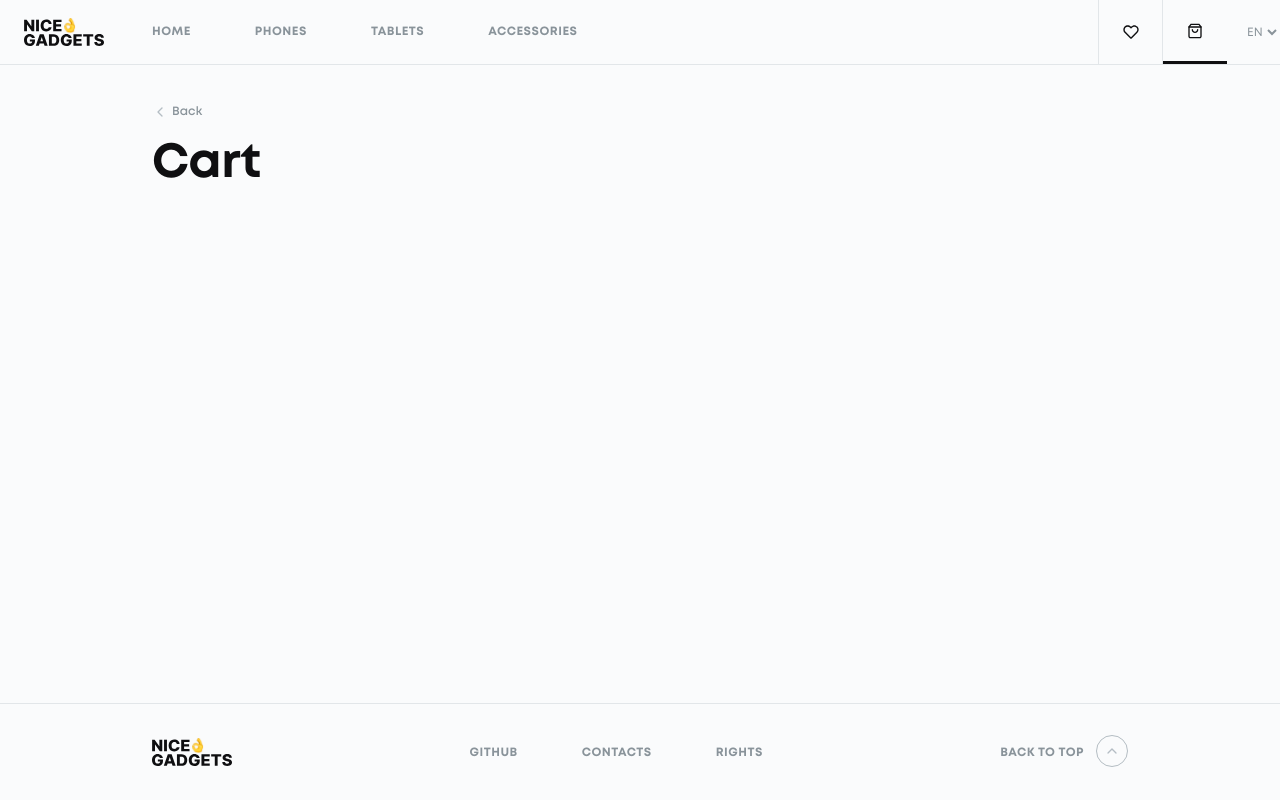
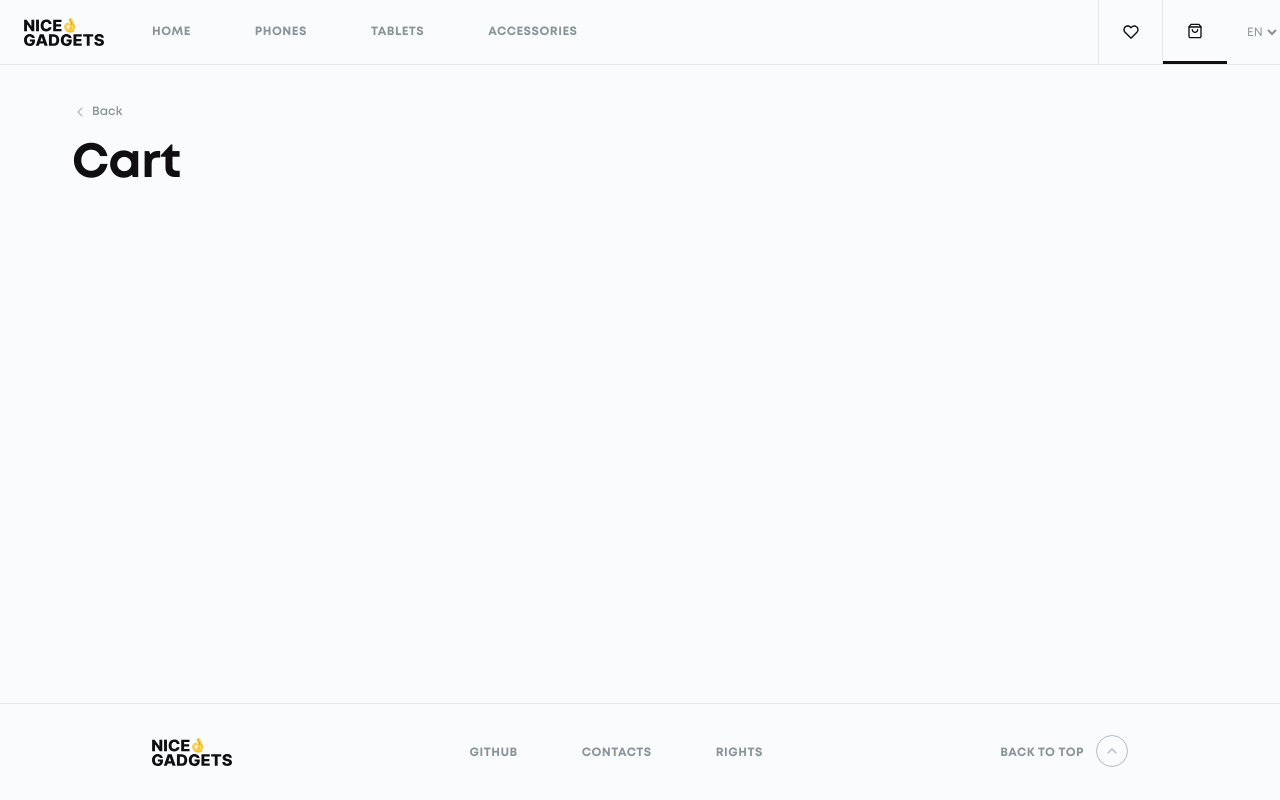
Before and after one commit to fs-apr25-group0/group-project-catalog, a React (Vite) app: page /#/cart in a window 1280 px wide. Built offline with nearby package versions, Linux system fonts and the light colour scheme.

Commit message:
fix ui cart and favorites

```diff
--- a/src/Pages/CartPage/CartPage.scss
+++ b/src/Pages/CartPage/CartPage.scss
@@ -1,18 +1,23 @@
 @use '../../styles/variables/colors/colors' as colors;
 
 .cart {
+  max-width: 1200px;
+  width: 100%;
+  margin: 0 auto;
+  padding: 24px 16px 56px;
+
   display: flex;
   flex-direction: column;
   gap: 32px;
 
-  margin: 24px 16px 56px;
-
   @media (min-width: 640px) {
-    margin: 40px 24px 64px;
+    margin: 0 auto;
+    padding: 40px 24px 64px;
   }
 
   @media (min-width: 1200px) {
-    margin: 40px 152px 80px;
+    margin: 0 auto;
+    padding: 40px 32px 80px;
   }
 
   &__up-part {
@@ -29,10 +34,12 @@
     display: flex;
     flex-direction: column;
     gap: 32px;
+    align-items: center;
 
-    @media (min-width: 641px) {
+    @media (min-width: 1200px) {
       flex-direction: row;
       gap: 16px;
+      align-items: start;
     }
   }
 
--- a/src/Pages/CartPage/CartPage.tsx
+++ b/src/Pages/CartPage/CartPage.tsx
@@ -64,8 +64,8 @@ export const CartPage = () => {
               <div className="cart__checkout-content-text">
                 <h2 className="cart__total-price">${totalPrice}</h2>
                 <div className="cart__total-number body-text">
-                  {translate('common', 'Total for')}
-                  {productInCartLength} {stringItem}
+                  {translate('common', 'Total for')} {productInCartLength}{' '}
+                  {stringItem}
                 </div>
               </div>
               <div className="cart__line"></div>
--- a/src/Pages/FavoritesPage/FavoritesPage.scss
+++ b/src/Pages/FavoritesPage/FavoritesPage.scss
@@ -1,17 +1,22 @@
 @use '../../styles/variables/colors/colors' as colors;
 
 .favorites {
+  max-width: 1200px;
+  width: 100%;
   display: grid;
   gap: 32px;
-  margin: 24px 16px 56px;
+  margin: 0 auto;
+  padding: 24px 16px 56px;
 
   @media (min-width: 640px) {
-    margin: 24px 24px 64px;
+    margin: 0 auto;
+    padding: 40px 24px 64px;
     gap: 40px;
   }
 
   @media (min-width: 1200px) {
-    margin: 24px 152px 80px;
+    margin: 0 auto;
+    padding: 40px 32px 80px;
   }
 }
 
--- a/src/Pages/ProductsPage/ProductsPage.tsx
+++ b/src/Pages/ProductsPage/ProductsPage.tsx
@@ -8,7 +8,7 @@ import type { SortType } from '../../types/sortType';
 import { sortVariants, sortVariantsValues } from '../../constans/sortVariants';
 import { helperToSortProducts } from '../../utils/helperToSortProducts';
 import { Dropdown } from '../../ui/Dropdown';
-import type { Category } from '../../types/category/Category';
+import type { Category } from '../../types/category/category';
 
 export const ProductsPage = () => {
   const {
```
